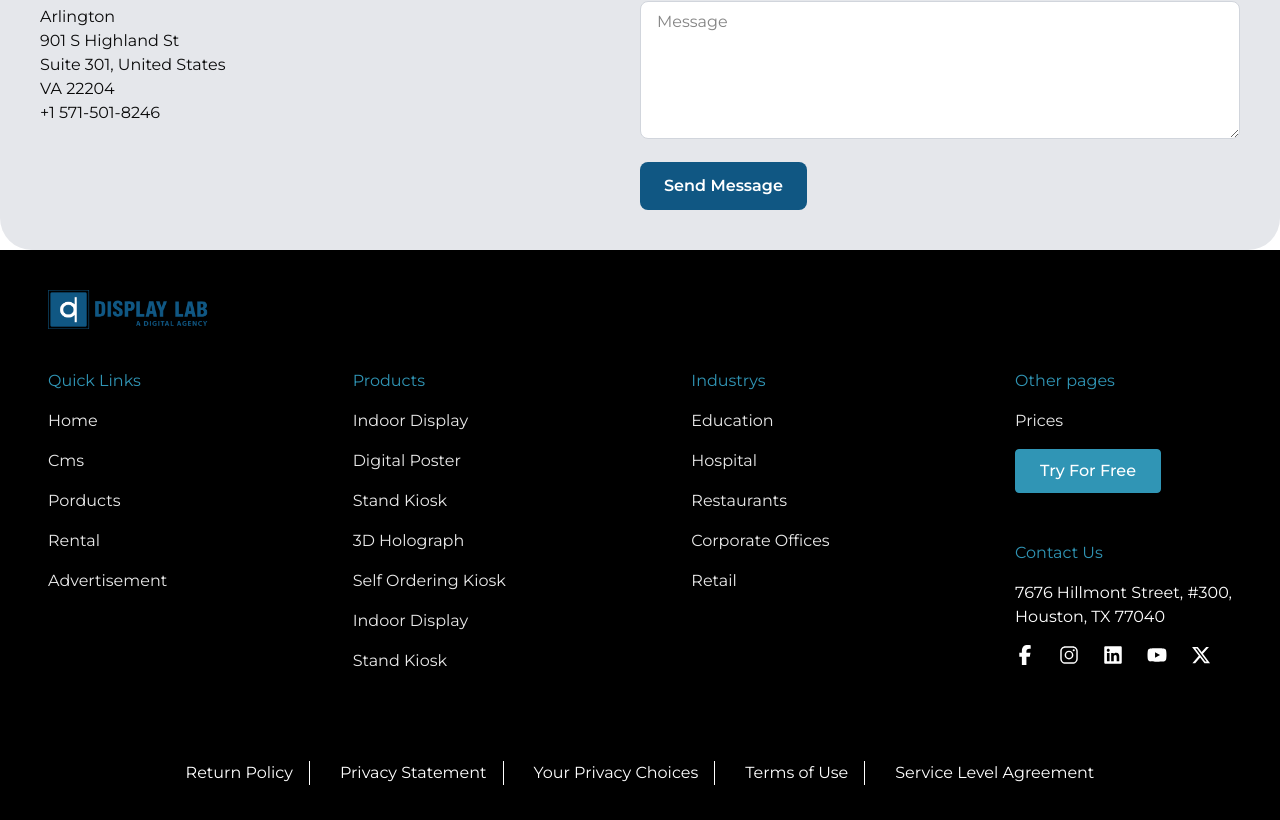
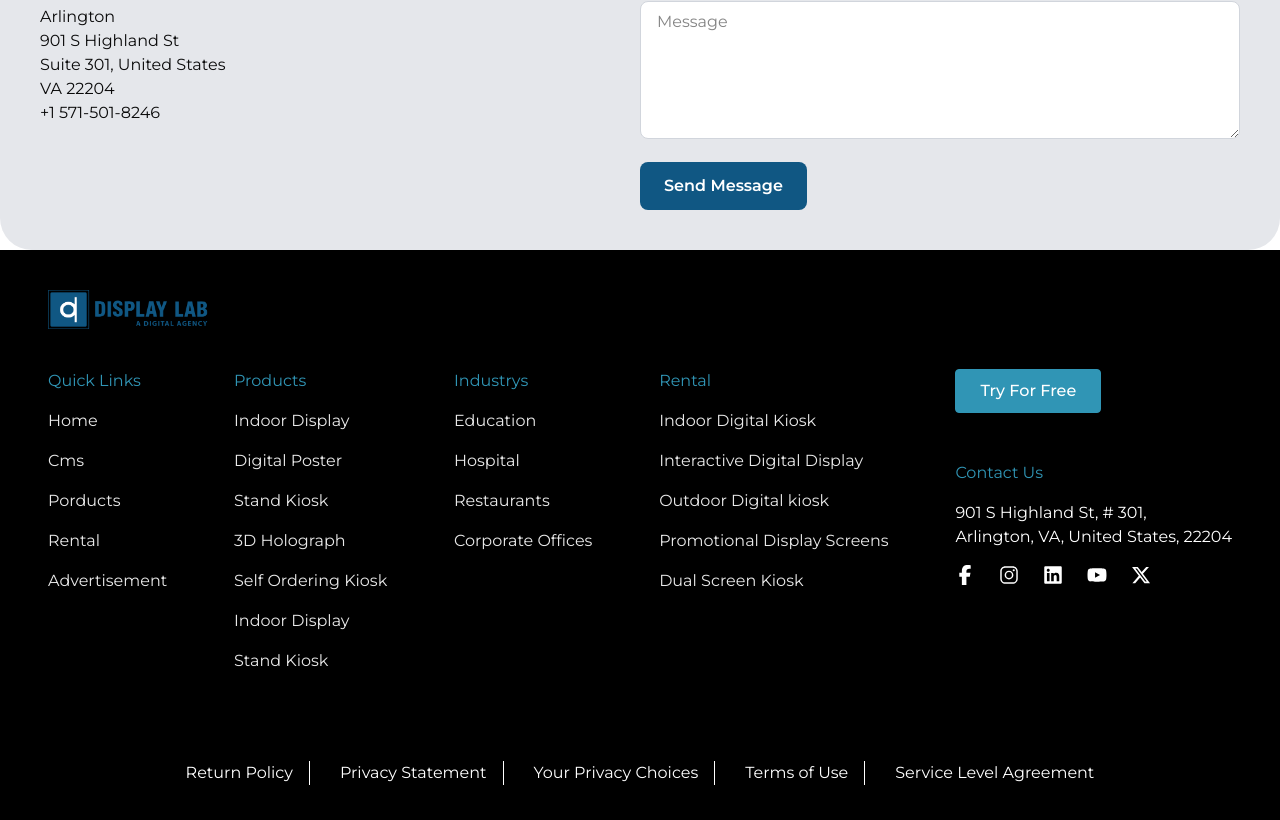
Before and after one commit to mijbah-eng/diplayLab, a Next.js app: page /contact in a window 1280 px wide. Shown: the part 475-1295 px from the top of the page. Built offline with nearby package versions, Linux system fonts and the light colour scheme.

Commit message:
updated home page

```diff
--- a/src/components/DigitalSignageSolutions/index.jsx
+++ b/src/components/DigitalSignageSolutions/index.jsx
@@ -148,7 +148,7 @@ function DigitalSignageSolutions() {
 
   return (
     <>
-      <div className="py-16 md:py-24">
+      <div className="pt-16 md:pt-24">
         <div className="max-w-7xl mx-auto px-4">
           {/* Hero Section */}
           <div className="hero_section grid lg:grid-cols-2 gap-12 items-center pb-24">
@@ -182,7 +182,7 @@ function DigitalSignageSolutions() {
             <div className="text-center lg:text-left">
               <Reveal>
                 <h1 className="text-4xl lg:text-5xl font-bold text-gray-900 mb-6 leading-tight">
-                  Digital Signage Solutions Across Industries
+                  Digital Signage Solutions <br /> for Every Industry
                 </h1>
               </Reveal>
               <Reveal>
@@ -195,18 +195,7 @@ function DigitalSignageSolutions() {
           </div>
           {/* Heading */}
           <Reveal props={"w-full"}>
-            <h2 className="h2_text text-center">
-              Digital Signage Solutions <br /> for Every Industry
-            </h2>
-          </Reveal>
-          <div className="h-6"></div>
-          <Reveal props={"w-full"}>
-            <p className="title_desc">
-              Our platform helps organizations communicate better, engage customers, and deliver impactful digital CMS experiences.  It simplifies content management with intuitive tools designed for efficiency and control. With real-time updates, your messaging stays relevant, timely, and consistent across all screens. Built for scalability, it grows with your business needs across any industry or environment.
-            </p>
-          </Reveal>
-          <Reveal props={"w-full"}>
-            <div className="bg-white rounded-2xl shadow-xl p-6">
+            <div className="bg-white rounded-2xl shadow-xl ">
               <Tabs defaultValue="retail" orientation="vertical">
                 {contentDatas?.map((singleContentData, index) => (
                   <TabsContent
--- a/src/components/footer/index.jsx
+++ b/src/components/footer/index.jsx
@@ -85,11 +85,30 @@ function Footer() {
       name: "Corporate Offices",
       href: "#",
     },
+
+  ]
+  const quickLinksRental = [
+     {
+      name: "Indoor Digital Kiosk",
+      href: "#",
+    },
     {
-      name: "Retail",
+      name: "Interactive Digital Display",
       href: "#",
     },
 
+    {
+      name: "Outdoor Digital kiosk",
+      href: "#",
+    },
+    {
+      name: "Promotional Display Screens",
+      href: "#",
+    },
+    {
+      name: "Dual Screen Kiosk",
+      href: "#",
+    },
   ]
   const footerProductsLinks = [
     {
@@ -171,8 +190,8 @@ function Footer() {
                     </div>
                     <div className="flex flex-col items-start gap-12">
                       <div className="flex flex-col items-start gap-4">
-                        <div className="text-[#3095b5]">Other pages</div>
-                        {footerProductsLinks.map((link, index) => (
+                        <div className="text-[#3095b5]">Rental</div>
+                        {quickLinksRental.map((link, index) => (
                           <Link
                             href={link.href}
                             key={index}
@@ -181,6 +200,20 @@ function Footer() {
                             {link.name}
                           </Link>
                         ))}
+                      </div>
+                    </div>
+                    <div className="flex flex-col items-start gap-12">
+                      <div className="flex flex-col items-start gap-4">
+                        {/* <div className="text-[#3095b5]">Other pages</div> */}
+                        {/* {footerProductsLinks.map((link, index) => (
+                          <Link
+                            href={link.href}
+                            key={index}
+                            className="text-[#e9e9e9] hover:underline"
+                          >
+                            {link.name}
+                          </Link>
+                        ))} */}
                         <Link href="/careers" className="border-[1.5px] border-[#3095b5] bg-[#3095b5] text-white text-center capitalize whitespace-nowrap rounded flex justify-center items-center px-6 py-[.4rem] text-base font-medium leading-[180%] transition-colors duration-200 hover:text-black">
                           Try For Free
                         </Link>
@@ -188,8 +221,8 @@ function Footer() {
                       <div className="flex flex-col items-start gap-4">
                         <div className="text-[#3095b5]">Contact Us</div>
                         <div className="">
-                          7676 Hillmont Street, #300,{" "}
-                          <span className="block">Houston, TX 77040</span>
+                          901 S Highland St, # 301, {" "}
+                          <span className="block">Arlington, VA, United States, 22204</span>
                         </div>
                         <div className="flex items-center gap-6">
                           <Link
```
